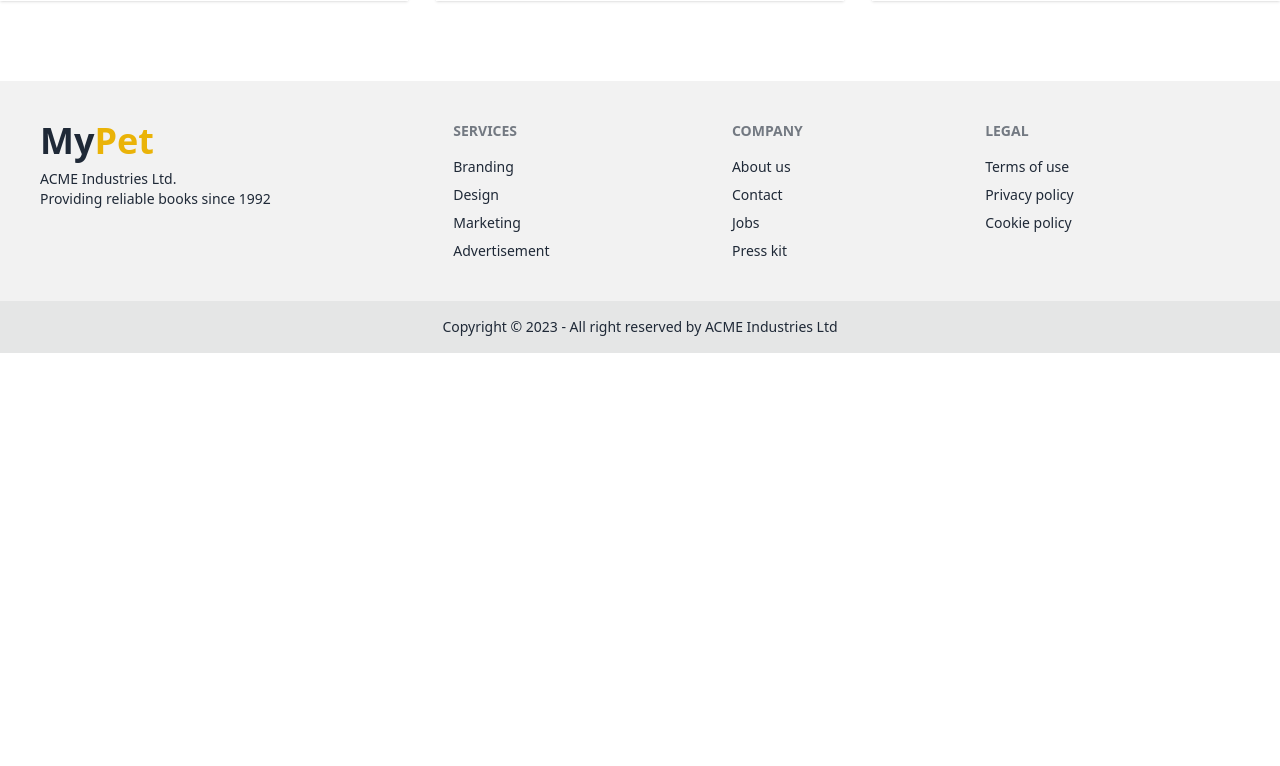
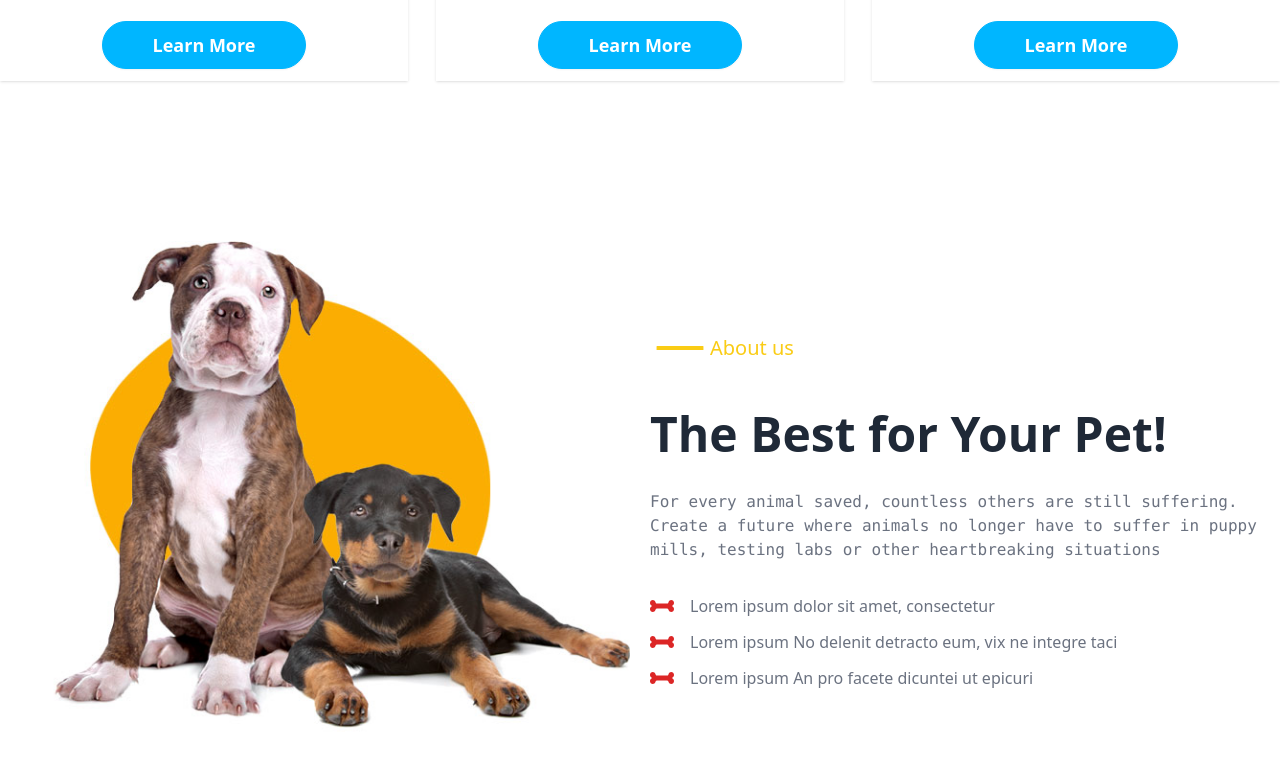
Before and after one commit to Radiat09/Adopt-pet-client, a React (Vite) app: page / in a window 1280 px wide. Shown: the part 1986-2752 px from the top of the page. Before the commit the page ends 2339 px from the top, so only its background shows below. Built offline with nearby package versions, Linux system fonts and the light colour scheme.

Commit message:
added about us section

```diff
--- /dev/null
+++ b/src/Pages/Home/AboutUs/AboutUs.jsx
@@ -0,0 +1,41 @@
+import AuImg from "../../../assets/images/dog-P228UWM.jpg";
+import { AiOutlineLine } from "react-icons/ai";
+import { FaBone } from "react-icons/fa";
+
+const AboutUs = () => {
+  return (
+    <div className="max-w-7xl mx-auto flex flex-col lg:flex-row gap-5 my-40">
+      <div className="flex-1 mx-auto">
+        <img src={AuImg} alt="image of two dogs" />
+      </div>
+      <div className="flex-1 flex flex-col justify-center gap-8 mx-auto">
+        <h5 className="flex items-center text-yellow-400">
+          <AiOutlineLine className="text-6xl"></AiOutlineLine>{" "}
+          <span className="text-xl font-medium">About us</span>
+        </h5>
+        <h2 className="text-5xl font-bold">The Best for Your Pet!</h2>
+        <p className="font-mono text-gray-500">
+          For every animal saved, countless others are still suffering. Create a
+          future where animals no longer have to suffer in puppy mills, testing
+          labs or other heartbreaking situations
+        </p>
+        <div className="space-y-3">
+          <p className=" flex items-center gap-4 text-gray-500">
+            <FaBone className="text-red-600 text-2xl"></FaBone> Lorem ipsum
+            dolor sit amet, consectetur
+          </p>
+          <p className=" flex items-center gap-4 text-gray-500">
+            <FaBone className="text-red-600 text-2xl"></FaBone> Lorem ipsum No
+            delenit detracto eum, vix ne integre taci
+          </p>
+          <p className=" flex items-center gap-4 text-gray-500">
+            <FaBone className="text-red-600 text-2xl"></FaBone> Lorem ipsum An
+            pro facete dicuntei ut epicuri
+          </p>
+        </div>
+      </div>
+    </div>
+  );
+};
+
+export default AboutUs;
--- a/src/Pages/Home/Home/Home.jsx
+++ b/src/Pages/Home/Home/Home.jsx
@@ -1,3 +1,4 @@
+import AboutUs from "../AboutUs/AboutUs";
 import Banner from "../Banner/Banner";
 import PetCategory from "../PetCategory/PetCategory";
 
@@ -6,6 +7,7 @@ const Home = () => {
     <div>
       <Banner></Banner>
       <PetCategory></PetCategory>
+      <AboutUs></AboutUs>
     </div>
   );
 };
--- a/src/Pages/Home/PetCategory/PetCard.jsx
+++ b/src/Pages/Home/PetCategory/PetCard.jsx
@@ -2,7 +2,7 @@ import PropTypes from "prop-types";
 const PetCard = ({ pet }) => {
   const { image, name, characteristics } = pet;
   return (
-    <div className="flex flex-col justify-between gap-5 shadow w-fit pb-3">
+    <div className="flex flex-col justify-between gap-5 shadow w-full  pb-3 mx-auto">
       <img
         src={image}
         className="w-full h-72 object-cover"
--- a/src/Pages/Home/PetCategory/PetCategory.jsx
+++ b/src/Pages/Home/PetCategory/PetCategory.jsx
@@ -11,11 +11,11 @@ const PetCategory = () => {
     });
   }, []);
   return (
-    <div className="max-w-7xl mx-auto my-20">
+    <div className="max-w-7xl mx-auto my-40">
       <h2 className="text-5xl font-semibold mb-16 uppercase flex justify-center items-centerms">
         Lots of choices <FaArrowTurnDown className="text-yellow-500" />
       </h2>
-      <div className="grid grid-cols-1 lg:grid-cols-3 gap-7">
+      <div className="grid grid-cols-1 md:grid-cols-2 lg:grid-cols-3 gap-7">
         {petCategory?.map((pet) => (
           <PetCard key={pet.id} pet={pet}></PetCard>
         ))}
```
Also changed, not shown: src/assets/images/dog-P228UWM.jpg (added).
